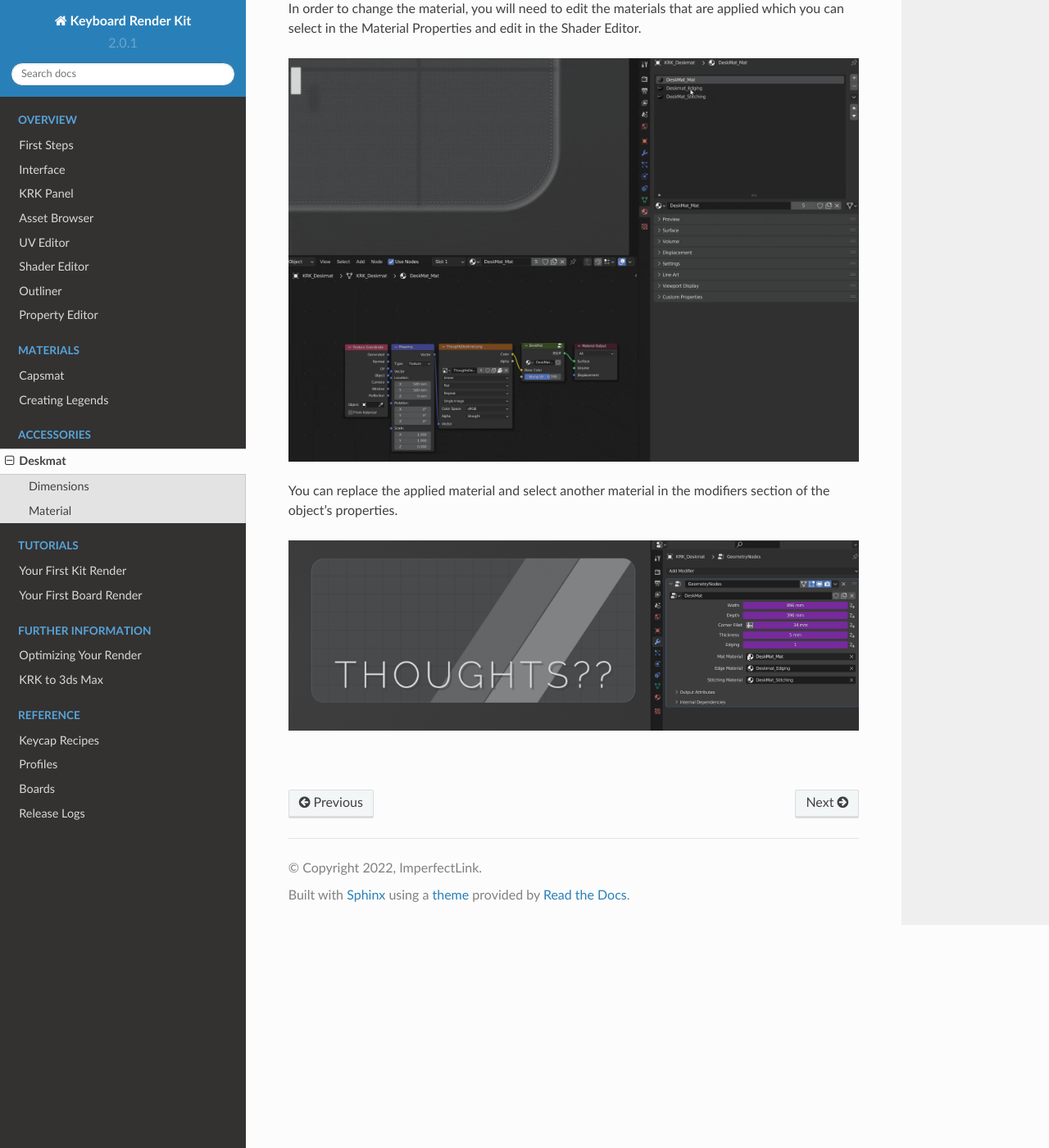
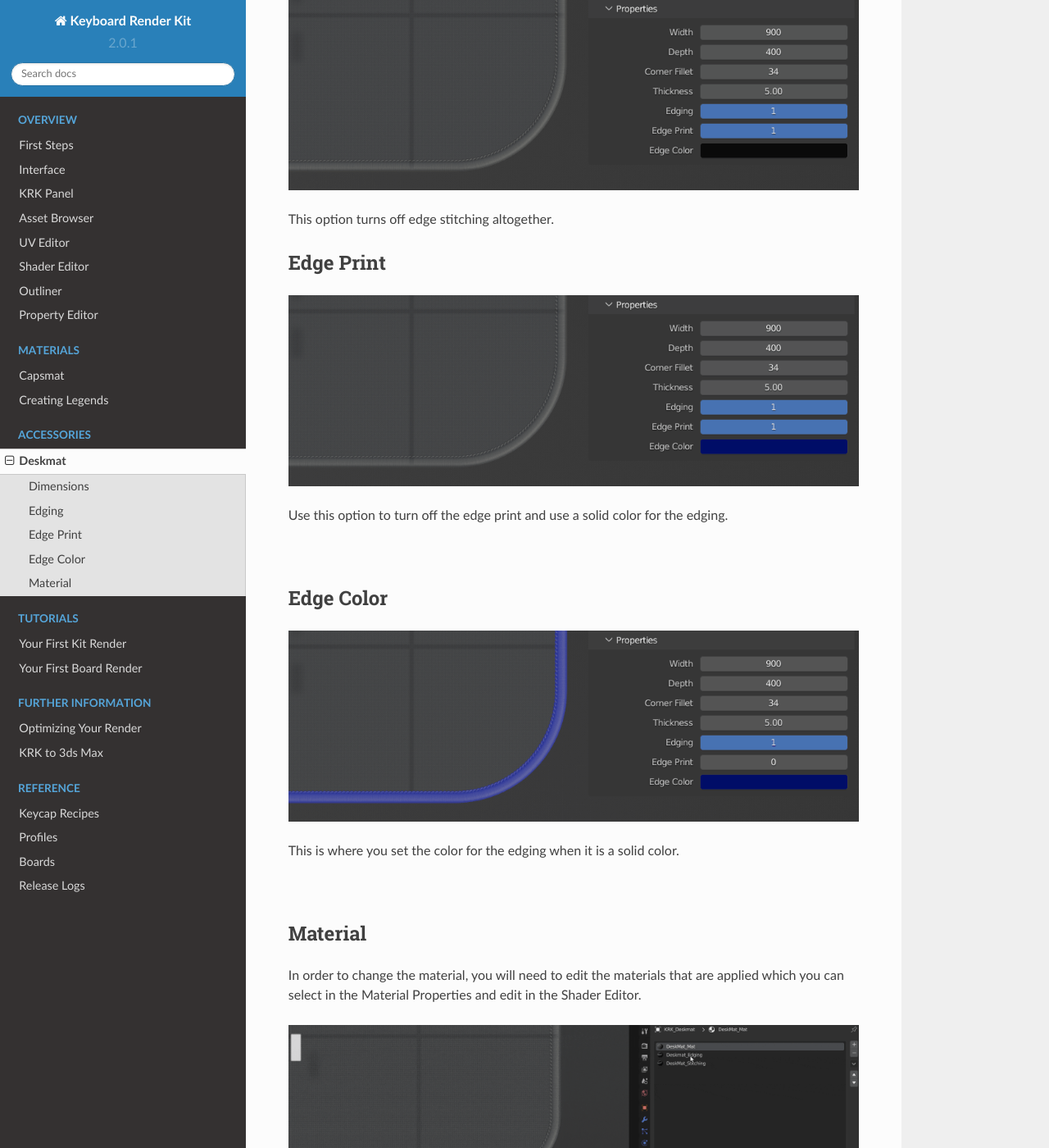
Before and after one commit to imperfectlink/KeyboardRenderKit, a Sphinx documentation site: the page built from docs/source/deskmat.rst, in a window 1280 px wide and 1400 px high, scrolled down 1169 px. Shown: the whole window at 82% size. Built offline with Sphinx 7.4.7 and the Read the Docs theme 2.0.0, drawn with Linux system fonts in a browser that asks for light colours.

Commit message:
Update deskmat.rst

```diff
--- a/docs/source/deskmat.rst
+++ b/docs/source/deskmat.rst
@@ -15,6 +15,31 @@ It has custom controls in the KRK panel and supports dimensions up to 1m x 1m, c
 
 |
 
+Edging
+~~~~
+
+.. image:: img/DeskmatEdging.gif
+
+This option turns off edge stitching altogether.
+
+Edge Print
+~~~~
+
+.. image:: img/DeskmatEdgePrint.gif
+
+Use this option to turn off the edge print and use a solid color for the edging.
+
+|
+
+Edge Color
+~~~~
+
+.. image:: img/DeskmatEdgeColor.gif
+
+This is where you set the color for the edging when it is a solid color.
+
+|
+
 Material
 ~~~~
 
```
